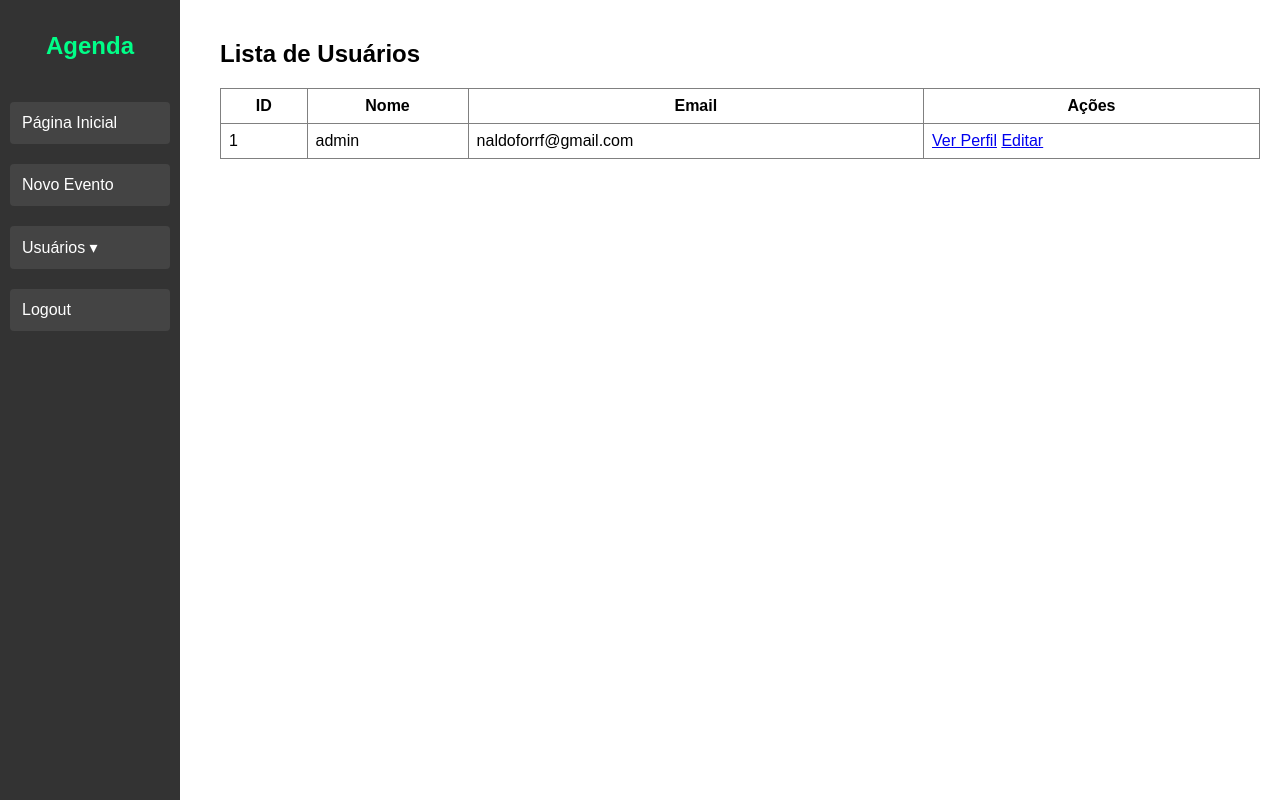
After one commit to Ronaldo251/Agenda_Django, a Django app: page /usuarios/listar/ in a window 1280 px wide. The commit adds this page. Run offline with Django 4.2, Linux system fonts and the light colour scheme; a user stored in the database is signed in; data comes from the database, SQL or seed files in the repository.

Commit message:
Adição de templates para aba de usuarios

```diff
--- a/agenda/urls.py
+++ b/agenda/urls.py
@@ -32,8 +32,11 @@ urlpatterns = [
     path('login/',views.login_user),
     path('login/submit',views.submit_login),
     path('logout/',views.logout_user),
-    path('atualizar_categoria/', views.atualizar_categoria, name='atualizar_categoria'),
+    path('atualizar_categoria/', views.atualizar_categoria, name='/atualizar_categoria/'),
     path('usuarios/listar/', views.usuarios_listar, name='usuarios_listar'),
     path('usuarios/cadastrar/', views.usuarios_cadastrar, name='usuarios_cadastrar'),
-    path('usuarios/perfil/', views.usuarios_perfil, name='usuarios_perfil'),
+    path('agenda/usuarios/perfil/<int:id>/', views.usuarios_perfil, name='usuarios_perfil'),
+    path('agenda/usuarios/editar/<int:id>/', views.usuarios_editar, name='usuarios_editar'),
+
+
 ]
--- a/core/views.py
+++ b/core/views.py
@@ -1,5 +1,5 @@
 import json
-from django.shortcuts import render, redirect
+from django.shortcuts import render, redirect,get_object_or_404
 from core.models import Evento, Categoria
 from django.contrib.auth.decorators import login_required
 from django.contrib.auth.models import User
@@ -195,14 +195,20 @@ from django.contrib.auth.models import User
 @login_required
 def usuarios_listar(request):
     usuarios = User.objects.all()
-    return render(request, 'usuarios/listar.html', {'usuarios': usuarios})
+    return render(request, 'usuarios_listar.html', {'usuarios': usuarios})
 
 @login_required
 def usuarios_cadastrar(request):
     # lógica para cadastrar usuário, pode usar forms etc
-    return render(request, 'usuarios/cadastrar.html')
+    return render(request, 'usuarios_cadastrar.html')
 
 @login_required
-def usuarios_perfil(request):
-    usuario = request.user
-    return render(request, 'usuarios/perfil.html', {'usuario': usuario})
+def usuarios_perfil(request, id):
+    usuario = get_object_or_404(User, pk=id)
+    return render(request, 'usuarios_perfil.html', {'usuario': usuario})
+
+@login_required
+def usuarios_editar(request, id):
+    usuario = get_object_or_404(User, id=id)
+    # lógica de edição aqui
+    return render(request, 'usuarios_editar.html', {'usuario': usuario})
--- a/templates/model-page.html
+++ b/templates/model-page.html
@@ -18,11 +18,12 @@
     </button>
 
     <!-- Aba Usuário com submenu -->
-    <button class="sidebar-dropdown-toggle">Usuário &#9662;</button>
+    <button class="sidebar-dropdown-toggle">Usuários &#9662;</button>
     <div class="sidebar-submenu" style="display:none;">
         <a href="{% url 'usuarios_listar' %}">Listar usuários</a>
         <a href="{% url 'usuarios_cadastrar' %}">Cadastrar usuário</a>
-        <a href="{% url 'usuarios_perfil' %}">Perfil</a>
+        <a href="{% url 'usuarios_perfil' request.user.id %}">Perfil</a>
+
     </div>
 
     <button class="logout">
--- /dev/null
+++ b/templates/usuarios_listar.html
@@ -0,0 +1,32 @@
+{% extends "model-page.html" %}
+{% block content %}
+<h2>Lista de Usuários</h2>
+
+<table border="1" cellpadding="8" cellspacing="0" style="width: 100%; border-collapse: collapse;">
+  <thead>
+    <tr>
+      <th>ID</th>
+      <th>Nome</th>
+      <th>Email</th>
+      <th>Ações</th>
+    </tr>
+  </thead>
+  <tbody>
+    {% for usuario in usuarios %}
+    <tr>
+      <td>{{ usuario.id }}</td>
+      <td>{{ usuario.username }}</td>
+      <td>{{ usuario.email }}</td>
+      <td>
+        <a href="{% url 'usuarios_perfil' usuario.id %}">Ver Perfil</a>
+        <a href="{% url 'usuarios_editar' usuario.id %}">Editar</a>
+      </td>
+    </tr>
+    {% empty %}
+    <tr>
+      <td colspan="4">Nenhum usuário encontrado.</td>
+    </tr>
+    {% endfor %}
+  </tbody>
+</table>
+{% endblock %}
```
Also changed, not shown: templates/usuarios_cadastrar.html (added, +12 -0 lines), templates/usuarios_perfil.html (added, +13 -0 lines).
